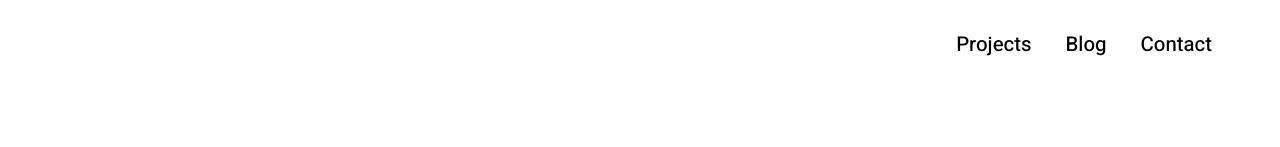
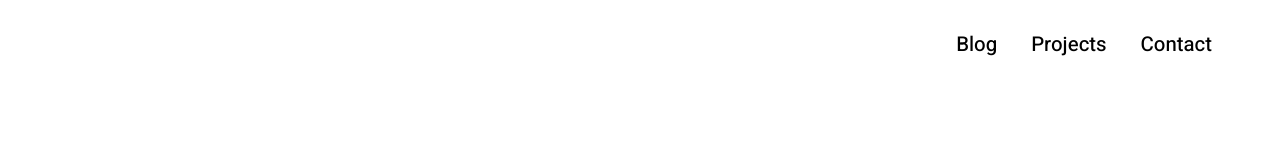
Before and after one commit to gabrielrochamd/v1, a Next.js app: page / in a window 1280 px wide. Shown: the top 147 px of the page. Built offline with nearby package versions, Linux system fonts and the light colour scheme; data requests are answered from the project's data file.

Commit message:
Change links order

```diff
--- a/src/components/header.tsx
+++ b/src/components/header.tsx
@@ -4,8 +4,8 @@
   return (
     <div className={styles.root}>
       <ul>
+        <li><a href="/blog">Blog</a></li>
         <li><a href="">Projects</a></li>
-        <li><a href="">Blog</a></li>
         <li><a href="">Contact</a></li>
       </ul>
     </div>
```
